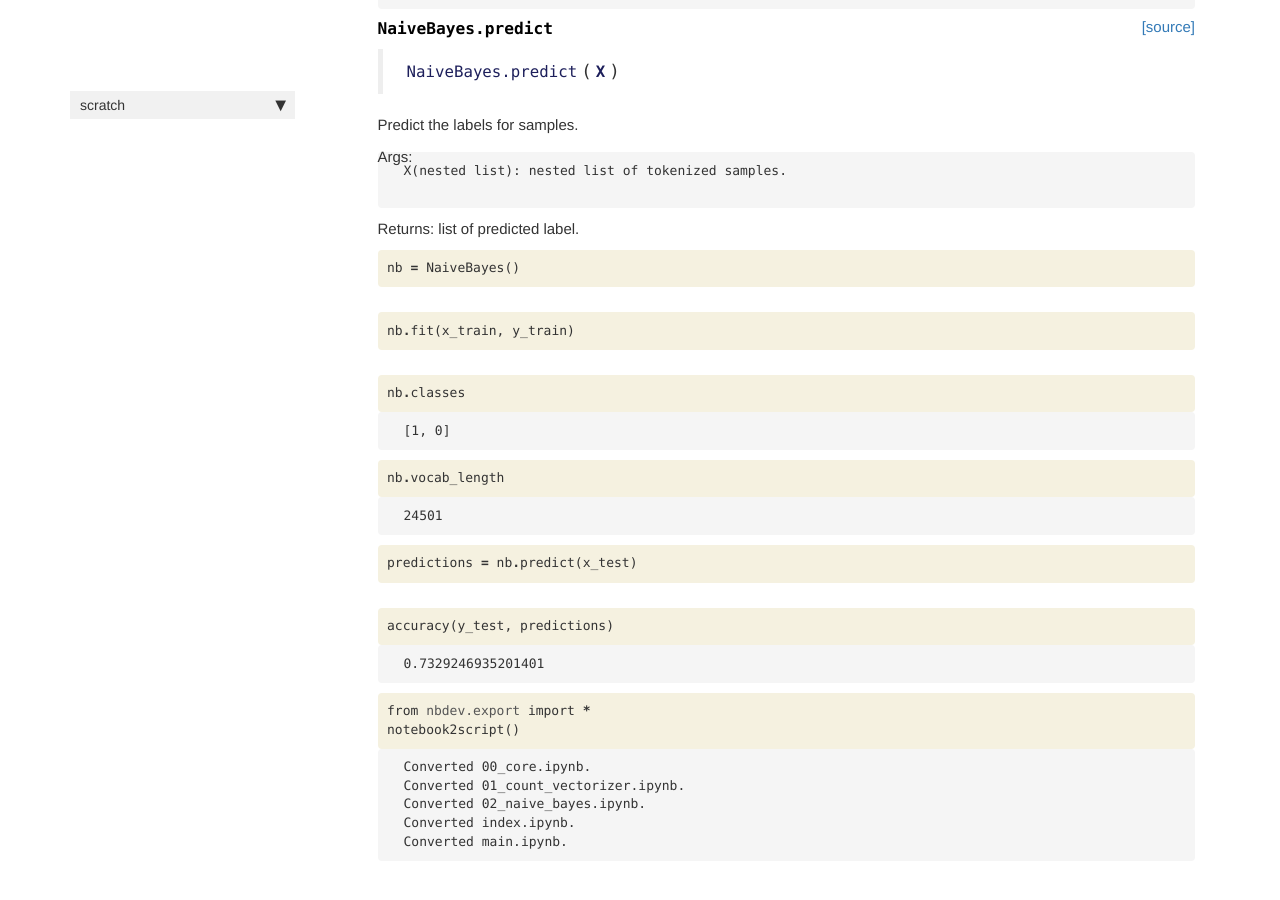
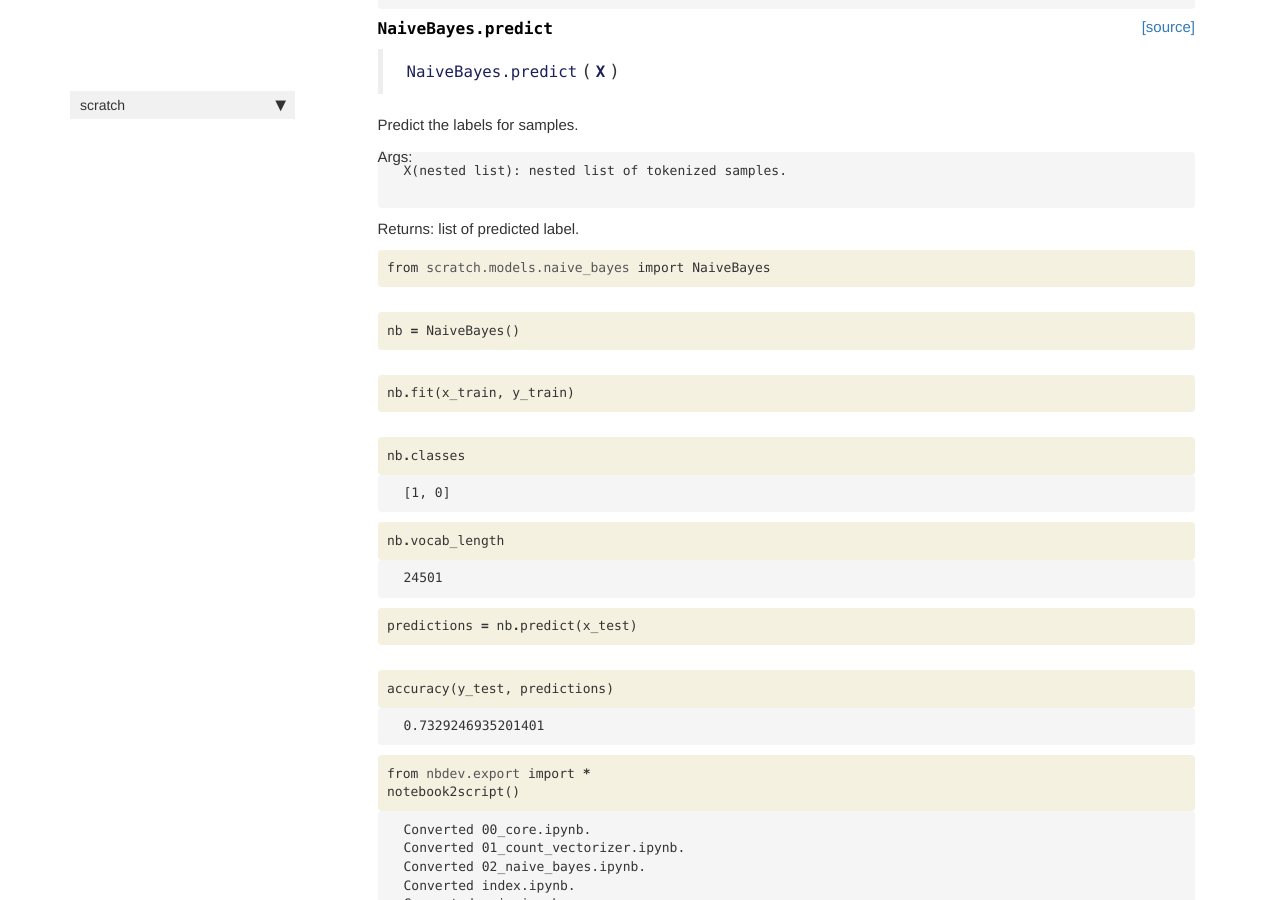
Before and after one commit to Faizan-E-Mustafa/scratch, a Jekyll site: the page built from docs/naive_bayes.html, in a window 1280 px wide and 900 px high, scrolled down 854 px. Built offline with Jekyll 4.4.1, drawn with Linux system fonts in a browser that asks for light colours; nearby versions of some CDN libraries; comment, search, counter and statistics services are not loaded.

Commit message:
docs update

```diff
--- a/docs/naive_bayes.html
+++ b/docs/naive_bayes.html
@@ -162,6 +162,23 @@
 
 </div>
 
+</div>
+</div>
+
+</div>
+    {% endraw %}
+
+    {% raw %}
+
+<div class="cell border-box-sizing code_cell rendered">
+<div class="input">
+
+<div class="inner_cell">
+    <div class="input_area">
+<div class=" highlight hl-ipython3"><pre><span></span><span class="kn">from</span> <span class="nn">scratch.models.naive_bayes</span> <span class="kn">import</span> <span class="n">NaiveBayes</span>
+</pre></div>
+
+    </div>
 </div>
 </div>
 
```
Also changed, not shown: 1 other file.
